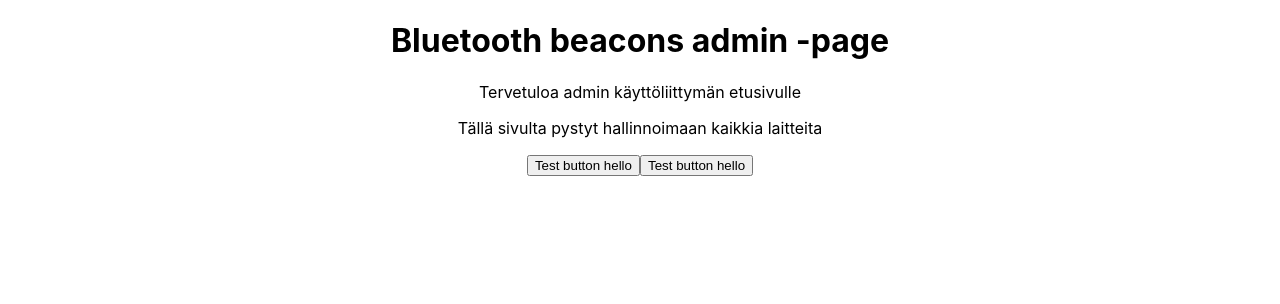
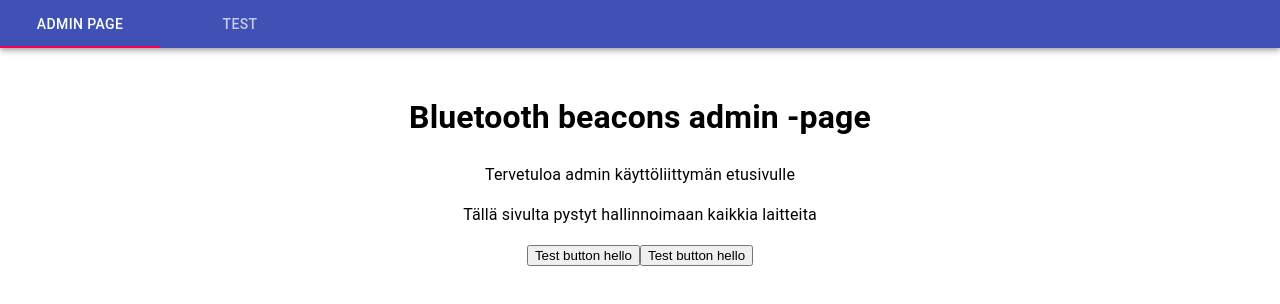
Before and after one commit to Vanhusmonitorointiprojekti/Bluetooth_beacons_mobile, a React (Create React App) app: page / in a window 1280 px wide. Shown: the top 304 px of the page. Built offline with nearby package versions, Linux system fonts and the light colour scheme.

Commit message:
added Admin page with tabs

```diff
--- a/src/web-service/pages/pages.js
+++ b/src/web-service/pages/pages.js
@@ -1,24 +1,79 @@
 import React, { Component } from 'react';
 
+import { makeStyles, useTheme } from '@material-ui/core/styles';
+import AppBar from '@material-ui/core/AppBar';
+import Tabs from '@material-ui/core/Tabs';
+import Tab from '@material-ui/core/Tab';
+import Typography from '@material-ui/core/Typography';
+import Box from '@material-ui/core/Box';
 
-class AdminFrontPage extends Component {
+function AdminFrontPage(props) {
+    const{children, value, index} = props;
 
-render() {
-        return (
-            <div style={styles.headerStyle}>
+return(
+<Typography
+      component="div"
+      role="tabpanel"
+      hidden={value !== index}
+      id={`full-width-tabpanel-${index}`}
+      aria-labelledby={`full-width-tab-${index}`}
+
+    >
+      {value === index && <Box p={3}>{children}</Box>}
+    </Typography>
+  );
+}
+
+
+
+function tabs(index) {
+    return {
+      id: `simple-tab-${index}`,
+      'aria-controls': `simple-tabpanel-${index}`,
+    };
+  }
+
+  const useStyles = makeStyles(theme => ({
+    root: {
+      flexGrow: 1,
+      backgroundColor: theme.palette.background.paper,
+    },
+  }));
+
+  export default function SimpleTabs() {
+    const classes = useStyles();
+    const [value, setValue] = React.useState(0);
+
+    const handleChange = (event, newValue) => {
+      setValue(newValue);
+    };
+
+    return (
+      <div className={classes.root}>
+        <AppBar position="static">
+          <Tabs value={value} onChange={handleChange} aria-label="simple tabs example">
+            <Tab label="Admin page" {...tabs(0)} />
+            <Tab label="Test" {...tabs(1)} />
+
+          </Tabs>
+        </AppBar>
+        <AdminFrontPage value={value} index={0}>
+        <div style={styles.headerStyle}>
                 <h1>Bluetooth beacons admin -page</h1>
                     <p>Tervetuloa admin käyttöliittymän etusivulle</p>
                     <p>Tällä sivulta pystyt hallinnoimaan kaikkia laitteita</p>
                     <button>Test button hello</button>
                     <button>Test button hello</button>
             </div>
-        );
-    }
+        </AdminFrontPage>
+        <AdminFrontPage value={value} index={1}>
+          Test test 123
+        </AdminFrontPage>
 
-
-}
-
-const styles =  {
+      </div>
+    );
+  }
+  const styles =  {
     buttonStyle: {
         width: 80,
         height: 80
@@ -28,5 +83,3 @@
     }
 
 } ;
-
-export default AdminFrontPage;
```
